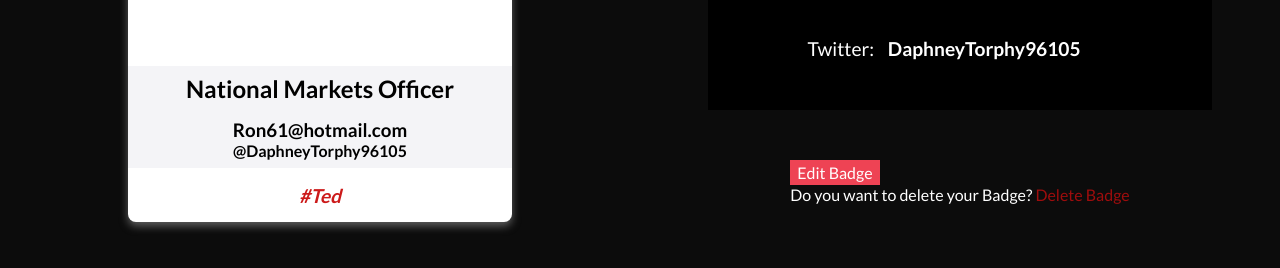
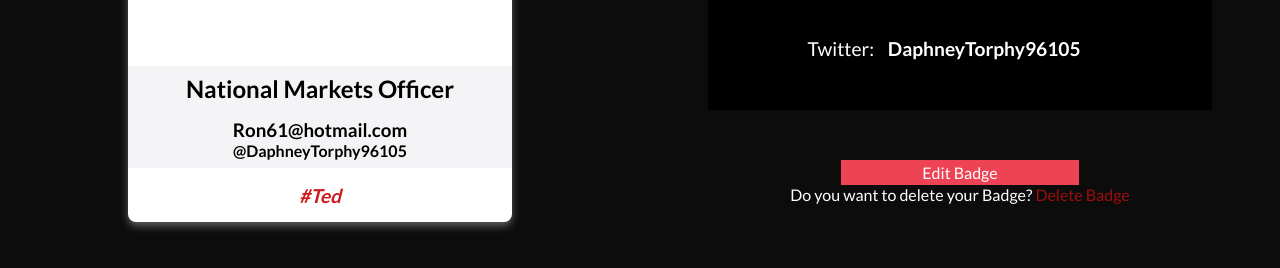
Before and after one commit to alejandroPCH/tedpublic, a React app: page /63c03386-33a2-4512-9ac1-354ad7bec5e9/ in a window 1280 px wide. Shown: the part 478-746 px from the top of the page. Built offline with nearby package versions, Linux system fonts and the light colour scheme; data requests are answered from the project's data file.

Commit message:
edit button upgrade

```diff
--- a/src/components/BadgeData.js
+++ b/src/components/BadgeData.js
@@ -27,10 +27,10 @@ export class BadgeData extends Component {
                 </ul>
 
            <div>
-                <div>
+                <div className="edit">
 
 
-                    <Link className="button__primary button" to={`/${person.id}/edit`}>Edit Badge</Link>
+                    <Link className="button__primary button edit--button" to={`/${person.id}/edit`}>Edit Badge</Link>
 
                 </div>
 
@@ -39,9 +39,10 @@ export class BadgeData extends Component {
 
                     <p>Do you want to delete your Badge? <a onClick={this.modal} className="button-danger">Delete Badge</a></p>
                     {
+
+                        //.createPortal receive 2 parameters, what and where
                         ReactDOM.createPortal(
-                            <h1>Hello buddy :)</h1>,
-                            document.getElementById('modal')
+                            <h1>Hello buddy :)</h1>, document.getElementById('modal')
                         )
                     }
 
--- a/src/styles/BadgeData.scss
+++ b/src/styles/BadgeData.scss
@@ -2,6 +2,16 @@ $min-width:800px;
 
 .badge-data--h1{
     align-self: center;
+}
+.edit{
+
+    display: flex;
+    justify-content: center;
+}
+.edit--button{
+    width: 70%;
+    align-items: center;
+    justify-content: center;
 }
 .values{
     background-color: black;
```
Also changed, not shown: src/styles/BadgeData.css, 1 other file.
